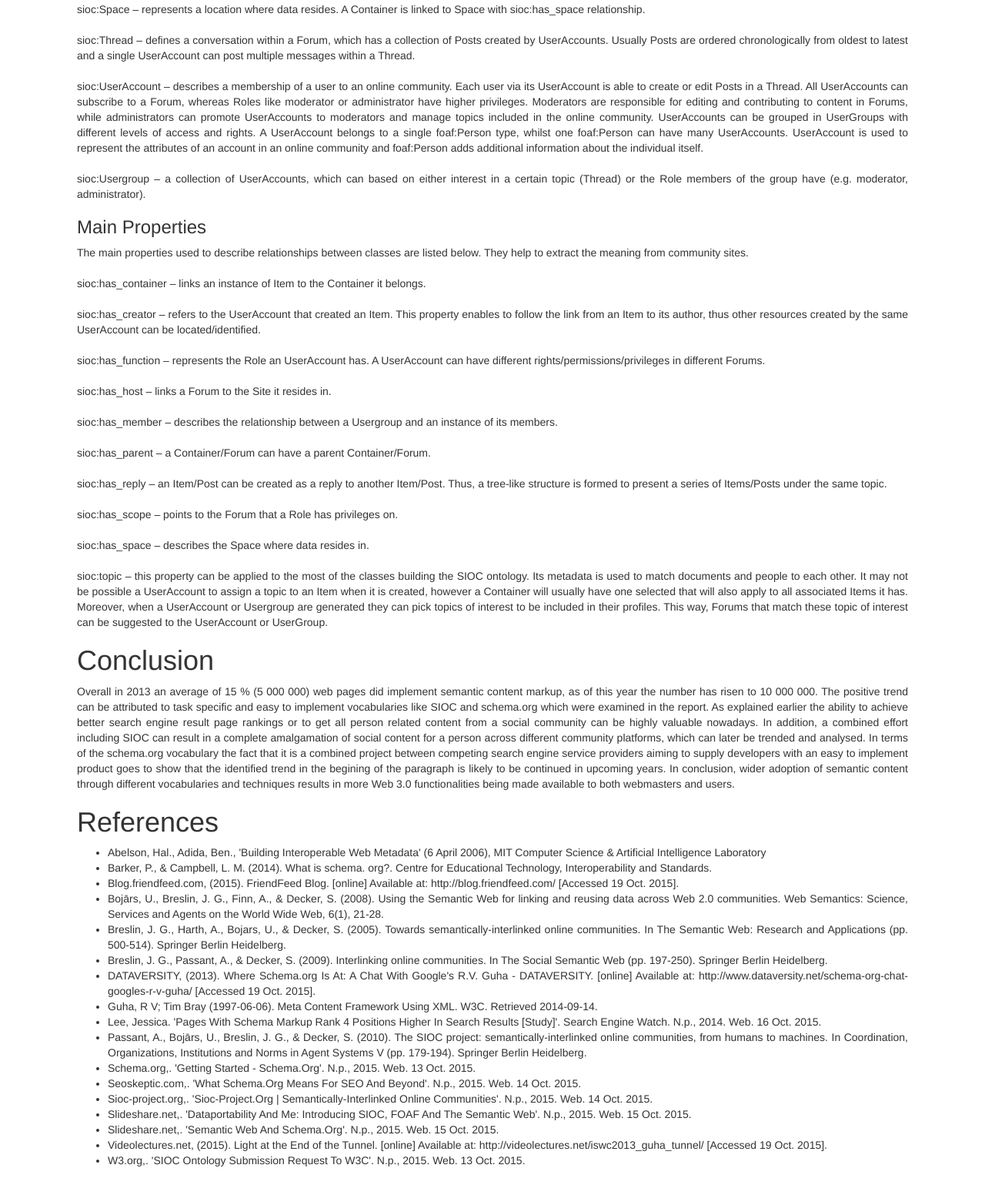
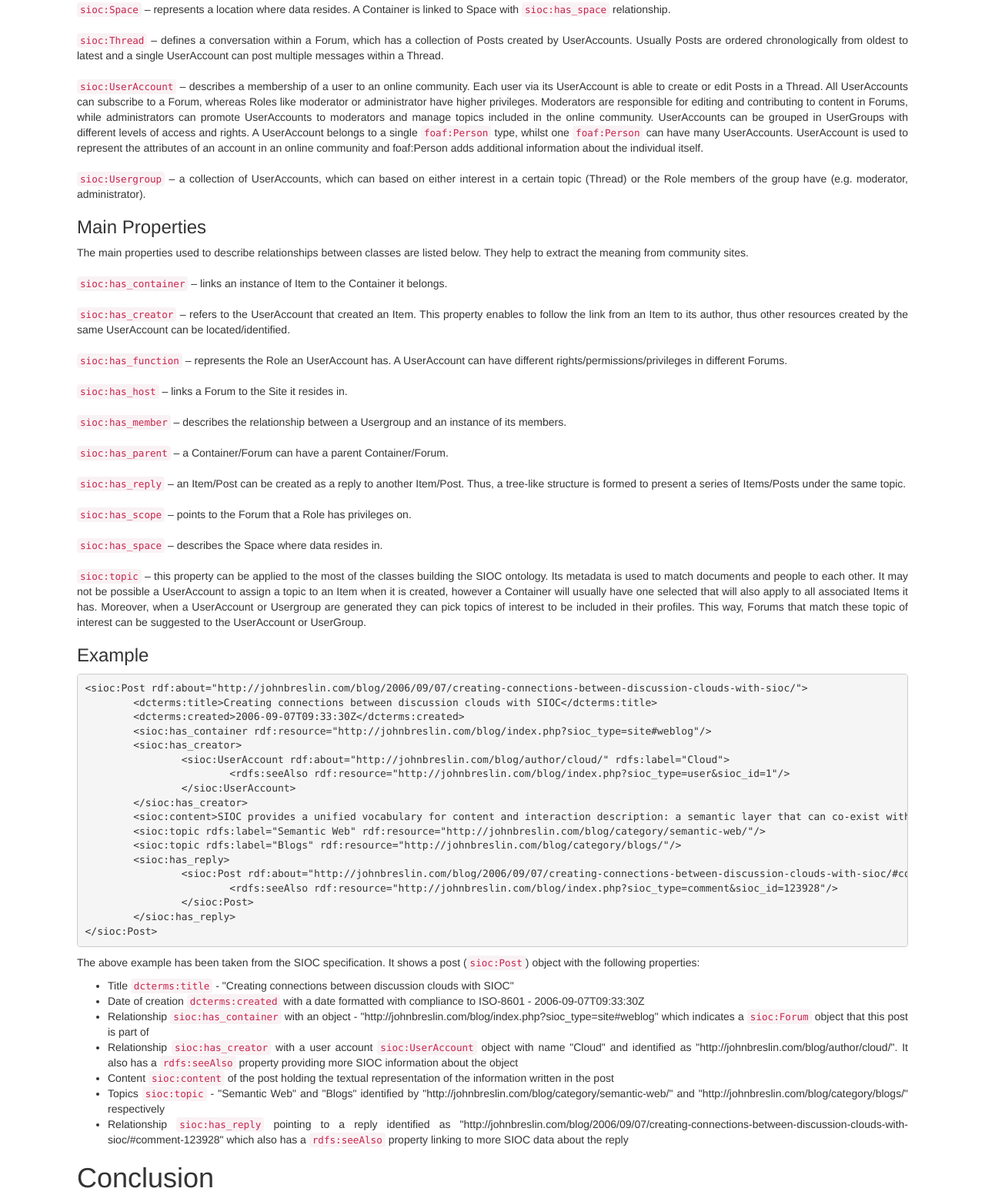
Before and after one commit to nenov92/Semantic-Web-Engineering, a plain HTML site: page index.html in a window 1280 px wide. Shown: the part 9409-10961 px from the top of the page at 77% size. Drawn offline with Linux system fonts and the light colour scheme.

Commit message:
Added Example for SIOC and highlighted the classes and properties of the SIOC ontology so they appear in red

```diff
--- a/index.html
+++ b/index.html
@@ -425,55 +425,87 @@
 			<div align="center"><b>Figure 8: SIOC Core Ontology</b></div>
 			<h3>Classes</h3>
 			<p>
-				sioc:Community – a high-level representation of the community concept. It describes a set of objects (sites, people, etc.) linked together by a common interest or topic. The Community class can by related to many sites, while a single site belongs to a particular Community.
+				<code>sioc:Community</code> – a high-level representation of the community concept. It describes a set of objects (sites, people, etc.) linked together by a common interest or topic. The Community class can by related to many sites, while a single site belongs to a particular Community.
 				<br /><br />
-				sioc:Container – this class groups together instances of Items. An Item is related to a Container via the
+				<code>sioc:Container</code> – this class groups together instances of Items. An Item is related to a Container via the
 				<br /><br />
-				sioc:has_container property, whilst Container groups many Items with sioc:container_of. A Container is a super class of Forum (one of the core classes in the SIOC ontology).
-				sioc:Forum – a discussion area or channel hosted by a Site, where users create Posts. A Forum is organised around a certain topic and may have a set of UserAccounts subscribed to it. One of these UserAccounts is the moderator of the Forum, who is responsible for managing its content and has the power to veto or edit a Post. One Forum can be related to another via sioc:has_parent relationship, in that way a hierarchy structure is created.
+				<code>sioc:has_container</code> property, whilst Container groups many Items with <code>sioc:container_of</code>. A Container is a super class of Forum (one of the core classes in the SIOC ontology).
+				<code>sioc:Forum</code> – a discussion area or channel hosted by a Site, where users create Posts. A Forum is organised around a certain topic and may have a set of UserAccounts subscribed to it. One of these UserAccounts is the moderator of the Forum, who is responsible for managing its content and has the power to veto or edit a Post. One Forum can be related to another via <code>sioc:has_parent</code> relationship, in that way a hierarchy structure is created.
 				<br /><br />
-				sioc:Item – a part of Container and a super class of Post.
+				<code>sioc:Item</code> – a part of Container and a super class of Post.
 				<br /><br />
-				sioc:Post – the building block of the Forum class. It is a message created by UserAccount and posted to a specific Forum. One Post can be related to another via sioc:has_reply to create a Thread of messages, where UserAccounts discuss a topic.
+				<code>sioc:Post</code> – the building block of the Forum class. It is a message created by UserAccount and posted to a specific Forum. One Post can be related to another via <code>sioc:has_reply</code> to create a Thread of messages, where UserAccounts discuss a topic.
 				<br /><br />
-				sioc:Role – describes the function of a UserAccount and its privileges. A Role can be a Forum moderator or a Site
+				<code>sioc:Role</code> – describes the function of a UserAccount and its privileges. A Role can be a Forum moderator or a Site
 				administrator.
 				<br /><br />
-				sioc:Site – subclass of Space, that hosts a set of Forums used for discussions by an online community.
+				<code>sioc:Site</code> – subclass of Space, that hosts a set of Forums used for discussions by an online community.
 				<br /><br />
-				sioc:Space – represents a location where data resides. A Container is linked to Space with sioc:has_space relationship.
+				<code>sioc:Space</code> – represents a location where data resides. A Container is linked to Space with <code>sioc:has_space</code> relationship.
 				<br /><br />
-				sioc:Thread – defines a conversation within a Forum, which has a collection of Posts created by UserAccounts. Usually Posts are ordered chronologically from oldest to latest and a single UserAccount can post multiple messages within a Thread.
+				<code>sioc:Thread</code> – defines a conversation within a Forum, which has a collection of Posts created by UserAccounts. Usually Posts are ordered chronologically from oldest to latest and a single UserAccount can post multiple messages within a Thread.
 				<br /><br />
-				sioc:UserAccount – describes a membership of a user to an online community. Each user via its UserAccount is able to create or edit Posts in a Thread. All UserAccounts can subscribe to a Forum, whereas Roles like moderator or administrator have higher privileges. Moderators are responsible for editing and contributing to content in Forums, while administrators can promote UserAccounts to moderators and manage topics included in the online community. UserAccounts can be grouped in UserGroups with different levels of access and rights.
-				A UserAccount belongs to a single foaf:Person type, whilst one foaf:Person can have many UserAccounts. UserAccount is used to represent the attributes of an account in an online community and foaf:Person adds additional information about the individual itself.
+				<code>sioc:UserAccount</code> – describes a membership of a user to an online community. Each user via its UserAccount is able to create or edit Posts in a Thread. All UserAccounts can subscribe to a Forum, whereas Roles like moderator or administrator have higher privileges. Moderators are responsible for editing and contributing to content in Forums, while administrators can promote UserAccounts to moderators and manage topics included in the online community. UserAccounts can be grouped in UserGroups with different levels of access and rights.
+				A UserAccount belongs to a single <code>foaf:Person</code> type, whilst one <code>foaf:Person</code> can have many UserAccounts. UserAccount is used to represent the attributes of an account in an online community and foaf:Person adds additional information about the individual itself.
 				<br /><br />
-				sioc:Usergroup – a collection of UserAccounts, which can based on either interest in a certain topic (Thread) or the Role members of the group have (e.g. moderator, administrator).
+				<code>sioc:Usergroup</code> – a collection of UserAccounts, which can based on either interest in a certain topic (Thread) or the Role members of the group have (e.g. moderator, administrator).
 			</p>
 			<h3>Main Properties</h3>
 			<p>
 				The main properties used to describe relationships between classes are listed below. They help to extract the meaning from community sites.
 				<br /><br />
-				sioc:has_container – links an instance of Item to the Container it belongs.
+				<code>sioc:has_container</code> – links an instance of Item to the Container it belongs.
 				<br /><br />
-				sioc:has_creator – refers to the UserAccount that created an Item. This property enables to follow the link from an Item to its author, thus other resources created by the same UserAccount can be located/identified.
+				<code>sioc:has_creator</code> – refers to the UserAccount that created an Item. This property enables to follow the link from an Item to its author, thus other resources created by the same UserAccount can be located/identified.
 				<br /><br />
-				sioc:has_function – represents the Role an UserAccount has. A UserAccount can have different rights/permissions/privileges in different Forums.
+				<code>sioc:has_function</code> – represents the Role an UserAccount has. A UserAccount can have different rights/permissions/privileges in different Forums.
 				<br /><br />
-				sioc:has_host – links a Forum to the Site it resides in.
+				<code>sioc:has_host</code> – links a Forum to the Site it resides in.
 				<br /><br />
-				sioc:has_member – describes the relationship between a Usergroup and an instance of its members.
+				<code>sioc:has_member</code> – describes the relationship between a Usergroup and an instance of its members.
 				<br /><br />
-				sioc:has_parent – a Container/Forum can have a parent Container/Forum.
+				<code>sioc:has_parent</code> – a Container/Forum can have a parent Container/Forum.
 				<br /><br />
-				sioc:has_reply – an Item/Post can be created as a reply to another Item/Post. Thus, a tree-like structure is formed to present a series of Items/Posts under the same topic.
+				<code>sioc:has_reply</code> – an Item/Post can be created as a reply to another Item/Post. Thus, a tree-like structure is formed to present a series of Items/Posts under the same topic.
 				<br /><br />
-				sioc:has_scope – points to the Forum that a Role has privileges on.
+				<code>sioc:has_scope</code> – points to the Forum that a Role has privileges on.
 				<br /><br />
-				sioc:has_space – describes the Space where data resides in.
+				<code>sioc:has_space</code> – describes the Space where data resides in.
 				<br /><br />
-				sioc:topic – this property can be applied to the most of the classes building the SIOC ontology. Its metadata is used to match documents and people to each other.
+				<code>sioc:topic</code> – this property can be applied to the most of the classes building the SIOC ontology. Its metadata is used to match documents and people to each other.
 				It may not be possible a UserAccount to assign a topic to an Item when it is created, however a Container will usually have one selected that will also apply to all associated Items it has. Moreover, when a UserAccount or Usergroup are generated they can pick topics of interest to be included in their profiles. This way, Forums that match these topic of interest can be suggested to the UserAccount or UserGroup.
+			</p>
+			<h3>Example</h3>
+<pre>&lt;sioc:Post rdf:about="http://johnbreslin.com/blog/2006/09/07/creating-connections-between-discussion-clouds-with-sioc/"&gt;
+	&lt;dcterms:title&gt;Creating connections between discussion clouds with SIOC&lt;/dcterms:title&gt;
+	&lt;dcterms:created&gt;2006-09-07T09:33:30Z&lt;/dcterms:created&gt;
+	&lt;sioc:has_container rdf:resource="http://johnbreslin.com/blog/index.php?sioc_type=site#weblog"/&gt;
+	&lt;sioc:has_creator&gt;
+		&lt;sioc:UserAccount rdf:about="http://johnbreslin.com/blog/author/cloud/" rdfs:label="Cloud"&gt;
+			&lt;rdfs:seeAlso rdf:resource="http://johnbreslin.com/blog/index.php?sioc_type=user&amp;sioc_id=1"/&gt;
+		&lt;/sioc:UserAccount&gt;
+	&lt;/sioc:has_creator&gt;
+	&lt;sioc:content>SIOC provides a unified vocabulary for content and interaction description: a semantic layer that can co-exist with existing discussion platforms.&lt;/sioc:content&gt;
+	&lt;sioc:topic rdfs:label="Semantic Web" rdf:resource="http://johnbreslin.com/blog/category/semantic-web/"/&gt;
+	&lt;sioc:topic rdfs:label="Blogs" rdf:resource="http://johnbreslin.com/blog/category/blogs/"/&gt;
+	&lt;sioc:has_reply&gt;
+		&lt;sioc:Post rdf:about="http://johnbreslin.com/blog/2006/09/07/creating-connections-between-discussion-clouds-with-sioc/#comment-123928"&gt;
+			&lt;rdfs:seeAlso rdf:resource="http://johnbreslin.com/blog/index.php?sioc_type=comment&amp;sioc_id=123928"/&gt;
+		&lt;/sioc:Post&gt;
+	&lt;/sioc:has_reply&gt;
+&lt;/sioc:Post&gt;</pre>
+			<p>
+				The above example has been taken from the SIOC specification. It shows a post (<code>sioc:Post</code>) object with the following properties:
+				</br>
+				<ul>
+					<li>Title <code>dcterms:title</code> - "Creating connections between discussion clouds with SIOC"</li>
+					<li>Date of creation <code>dcterms:created</code> with a date formatted with compliance to ISO-8601 - 2006-09-07T09:33:30Z</li>
+					<li>Relationship <code>sioc:has_container</code> with an object - "http://johnbreslin.com/blog/index.php?sioc_type=site#weblog" which indicates a <code>sioc:Forum</code> object that this post is part of</li>
+					<li>Relationship <code>sioc:has_creator</code> with a user account <code>sioc:UserAccount</code> object with name "Cloud" and identified as "http://johnbreslin.com/blog/author/cloud/". It also has a <code>rdfs:seeAlso</code> property providing more SIOC information about the object</li>
+					<li>Content <code>sioc:content</code> of the post holding the textual representation of the information written in the post</li>
+					<li>Topics <code>sioc:topic</code> - "Semantic Web" and "Blogs" identified by "http://johnbreslin.com/blog/category/semantic-web/" and "http://johnbreslin.com/blog/category/blogs/" respectively</li>
+					<li>Relationship <code>sioc:has_reply</code> pointing to a reply identified as "http://johnbreslin.com/blog/2006/09/07/creating-connections-between-discussion-clouds-with-sioc/#comment-123928" which also has a <code>rdfs:seeAlso</code> property linking to more SIOC data about the reply</li>
+				</ul>
 			</p>
 			<h1 id="conclusion">Conclusion</h1>
 			<p>Overall in 2013 an average of 15 % (5 000 000) web pages did implement semantic content markup, as of this year the number has risen to 10 000 000. The positive trend can be attributed to task specific and easy to implement vocabularies like SIOC and schema.org which were examined in the report. As explained earlier the ability to achieve better search engine result page rankings or to get all person related content from a social community can be highly valuable nowadays. In addition, a combined effort including SIOC can result in a complete amalgamation of social content for a person across different community platforms, which can later be trended and analysed. In terms of the schema.org vocabulary the fact that it is a combined project between competing search engine service providers aiming to supply developers with an easy to implement product goes to show that the identified trend in the begining of the paragraph is likely to be continued in upcoming years. In conclusion, wider adoption of semantic content through different vocabularies and techniques results in more Web 3.0 functionalities being made available to both webmasters and users. </p>
@@ -489,6 +521,7 @@
 					<li>Guha, R V; Tim Bray (1997-06-06). Meta Content Framework Using XML. W3C. Retrieved 2014-09-14.</li>
 					<li>Lee, Jessica. 'Pages With Schema Markup Rank 4 Positions Higher In Search Results [Study]'. Search Engine Watch. N.p., 2014. Web. 16 Oct. 2015.</li>
 					<li>Passant, A., Bojārs, U., Breslin, J. G., & Decker, S. (2010). The SIOC project: semantically-interlinked online communities, from humans to machines. In Coordination, Organizations, Institutions and Norms in Agent Systems V (pp. 179-194). Springer Berlin Heidelberg.</li>
+					<li>Rdfs.org,. 'SIOC Core Ontology Specification'. N.p., 2015. Web. 21 Oct. 2015.</li>
 					<li>Schema.org,. 'Getting Started - Schema.Org'. N.p., 2015. Web. 13 Oct. 2015.</li>
 					<li>Seoskeptic.com,. 'What Schema.Org Means For SEO And Beyond'. N.p., 2015. Web. 14 Oct. 2015.</li>
 					<li>Sioc-project.org,. 'Sioc-Project.Org | Semantically-Interlinked Online Communities'. N.p., 2015. Web. 14 Oct. 2015.</li>
```
